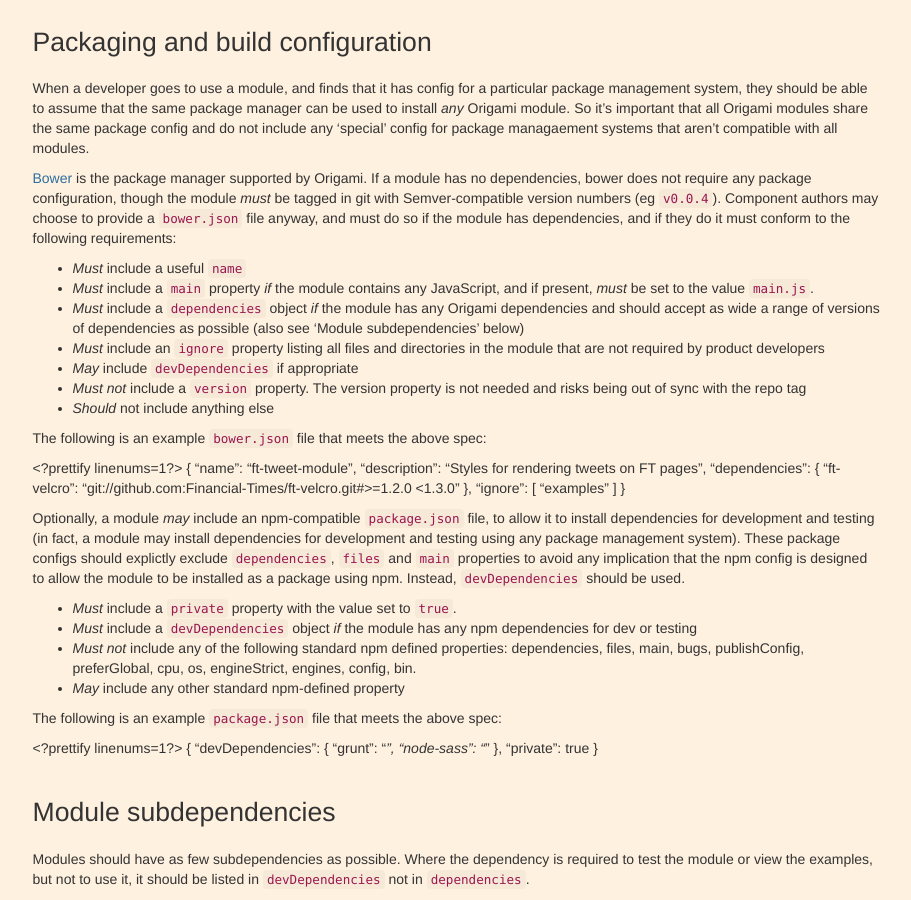
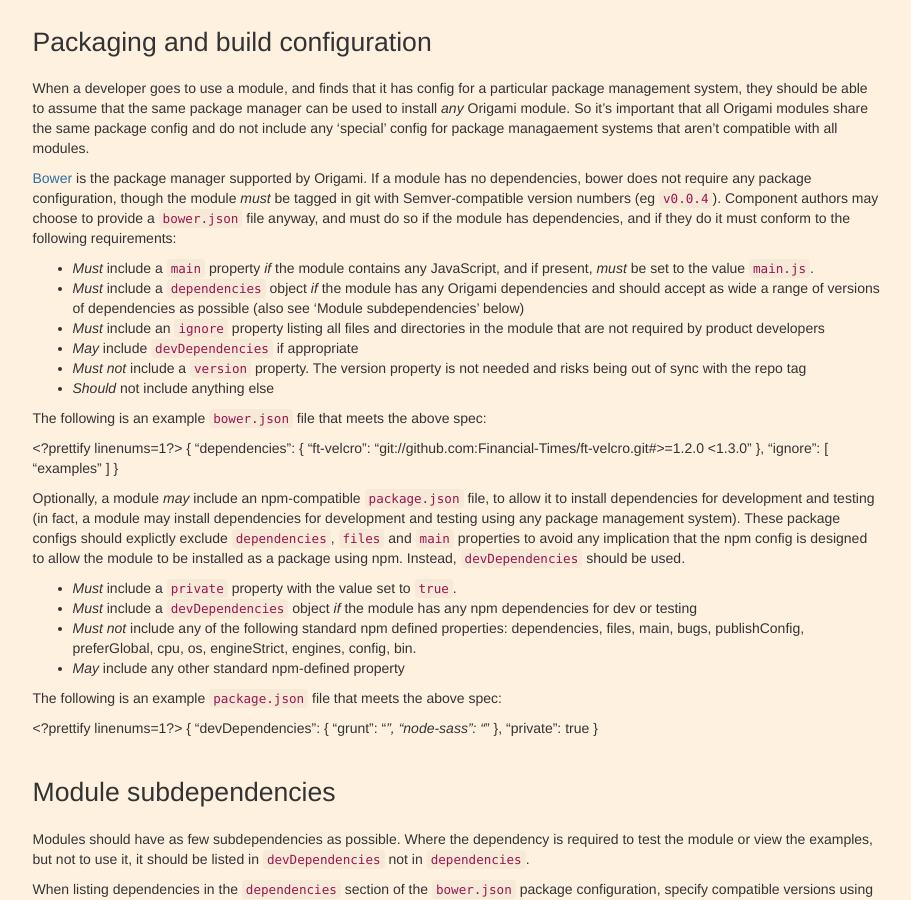
Before and after one commit to Financial-Times/ft-origami, a Jekyll site: the page built from docs/component-types/modules.md, in a window 1280 px wide and 900 px high, scrolled down 1743 px. Shown: the whole window, without its empty margins (330-1241 px from the left). Built offline with Jekyll 4.4.1, drawn with Linux system fonts in a browser that asks for light colours; nearby versions of some CDN libraries.

Commit message:
Modify package config reqs to reduce opportunities for error and need for duplication of data

```diff
--- a/docs/component-types/modules.md
+++ b/docs/component-types/modules.md
@@ -74,7 +74,6 @@ When a developer goes to use a module, and finds that it has config for a partic
 
 [Bower](http://bower.io/) is the package manager supported by Origami.  If a module has no dependencies, bower does not require any package configuration, though the module *must* be tagged in git with Semver-compatible version numbers (eg `v0.0.4`).  Component authors may choose to provide a `bower.json` file anyway, and must do so if the module has dependencies, and if they do it must conform to the following requirements:
 
-* *Must* include a useful `name`
 * *Must* include a `main` property *if* the module contains any JavaScript, and if present, *must* be set to the value `main.js`.
 * *Must* include a `dependencies` object *if* the module has any Origami dependencies and should accept as wide a range of versions of dependencies as possible (also see 'Module subdependencies' below)
 * *Must* include an `ignore` property listing all files and directories in the module that are not required by product developers
@@ -86,8 +85,6 @@ The following is an example `bower.json` file that meets the above spec:
 
 <?prettify linenums=1?>
 	{
-	  "name": "ft-tweet-module",
-	  "description": "Styles for rendering tweets on FT pages",
 	  "dependencies": {
 	    "ft-velcro": "git://github.com:Financial-Times/ft-velcro.git#>=1.2.0 <1.3.0"
 	  },
```
